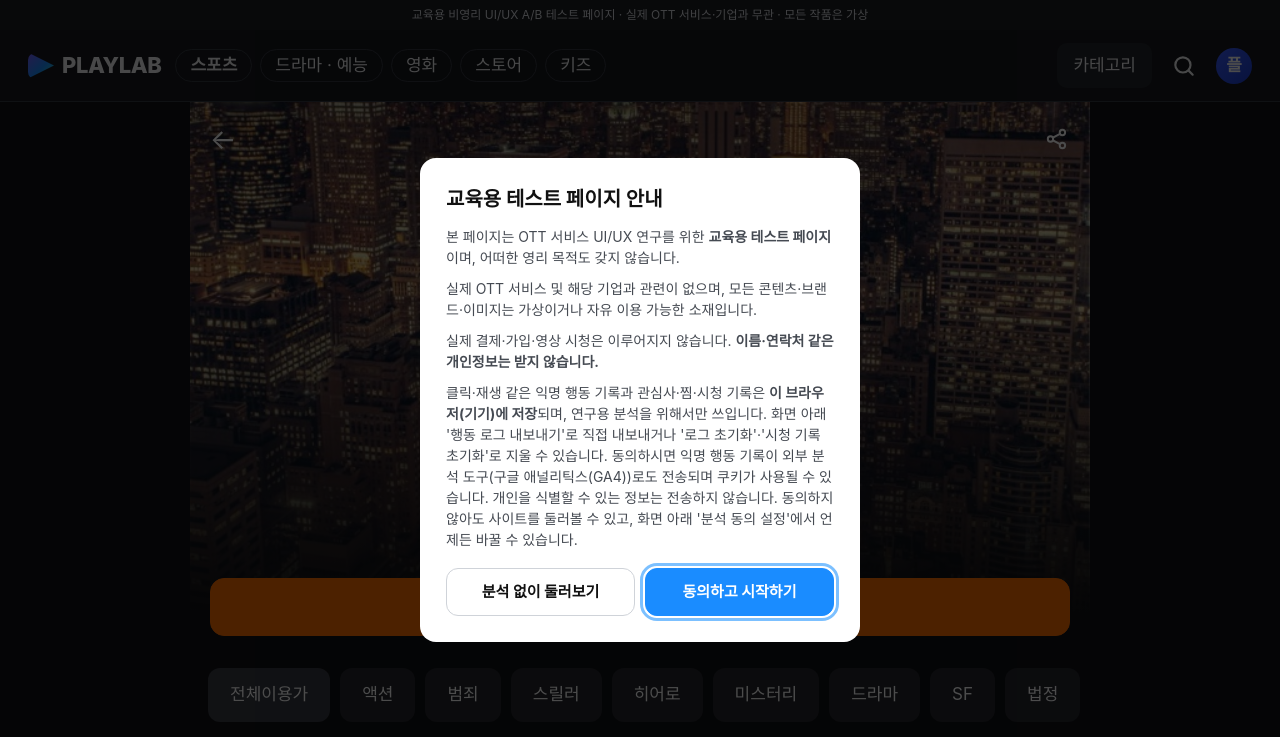
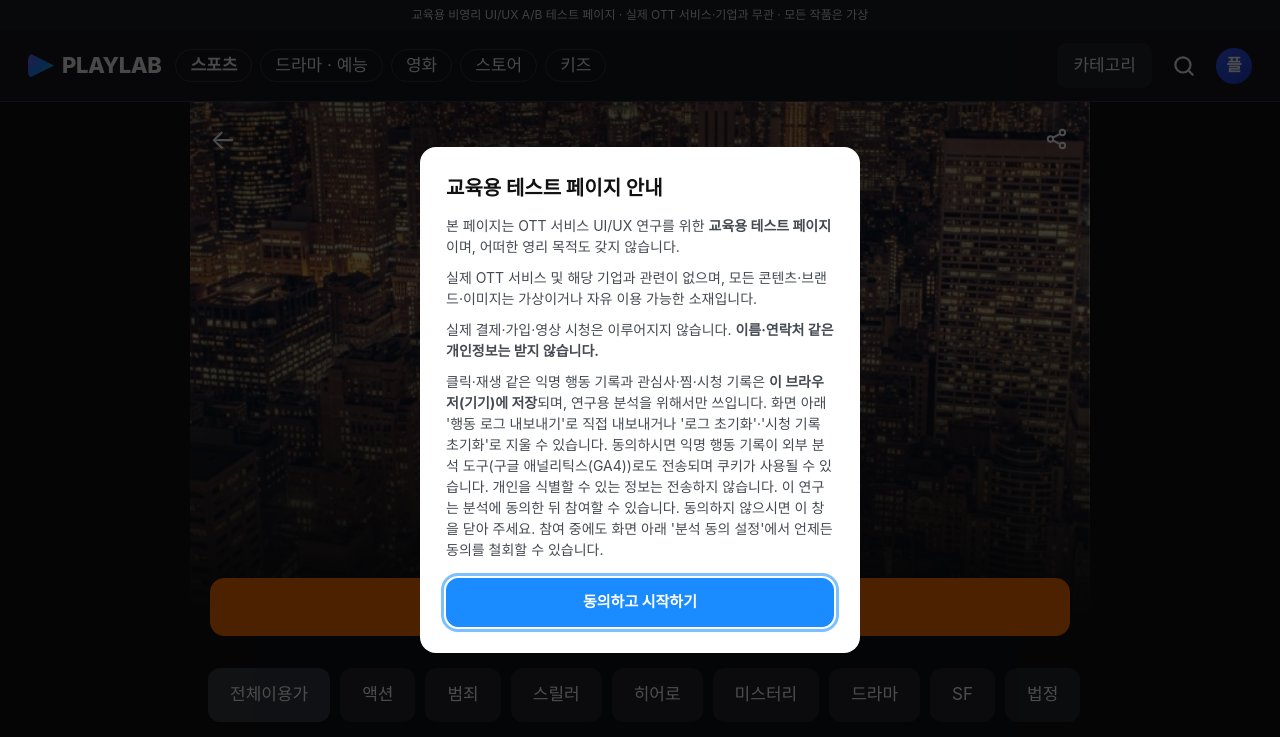
Before and after one commit to vvicto-coder/playlab-a, a plain HTML site: page brand.html in a window 1280 px wide. Shown: the top 737 px of the page. Drawn offline with Linux system fonts and the light colour scheme.

Commit message:
안내 창: 분석 동의 후 이용(분석 없이 둘러보기 제거)

```diff
--- a/brand.html
+++ b/brand.html
@@ -13,7 +13,7 @@
 <header class="gnb" id="gnb"></header>
 <div class="br-top" id="br-top"><a href="javascript:history.back()" class="bk" aria-label="뒤로">←</a><span class="wm" id="br-wm"></span><button class="sh" id="br-share2" aria-label="공유">⇪</button></div>
 <main id="app" class="br" aria-live="polite"></main>
-<script src="js/common.js?v=47"></script>
+<script src="js/common.js?v=48"></script>
 <script src="js/brand.js?v=3"></script>
 </body>
 </html>
--- a/js/common.js
+++ b/js/common.js
@@ -128,7 +128,7 @@
     f.querySelector("#clear-watch").addEventListener("click", (e) => { e.preventDefault(); LS.set("behav_A", { click: [], play: [] }); App.toast("시청 기록을 초기화했어요"); setTimeout(() => location.reload(), 600); });
     f.querySelector("#clear-log").addEventListener("click", (e) => { e.preventDefault(); Logger.clear(); App.toast("로그를 초기화했어요"); });
 
-    if (!LS.get("consent_A", false) || LS.get(CONSENT_GA, null) === null) App.showConsent(); else { App.initAnalytics(); App.showInterest(); }
+    if (!LS.get("consent_A", false) || LS.get(CONSENT_GA, null) !== true) App.showConsent();   // 분석 동의한 사람만 이용(예전에 거부한 사람도 다시 안내) else { App.initAnalytics(); App.showInterest(); }
   };
 
   /* ───── 구글 애널리틱스 4(GA4): 동의한 사람에게만 로드. 이름·연락처 등 개인정보는 보내지 않음 ───── */
@@ -168,12 +168,12 @@
       <p>본 페이지는 OTT 서비스 UI/UX 연구를 위한 <b>교육용 테스트 페이지</b>이며, 어떠한 영리 목적도 갖지 않습니다.</p>
       <p>실제 OTT 서비스 및 해당 기업과 관련이 없으며, 모든 콘텐츠·브랜드·이미지는 가상이거나 자유 이용 가능한 소재입니다.</p>
       <p>실제 결제·가입·영상 시청은 이루어지지 않습니다. <b>이름·연락처 같은 개인정보는 받지 않습니다.</b></p>
-      <p>클릭·재생 같은 익명 행동 기록과 관심사·찜·시청 기록은 <b>이 브라우저(기기)에 저장</b>되며, 연구용 분석을 위해서만 쓰입니다. 화면 아래 '행동 로그 내보내기'로 직접 내보내거나 '로그 초기화'·'시청 기록 초기화'로 지울 수 있습니다. ${(App.analyticsTools || []).length ? `동의하시면 익명 행동 기록이 외부 분석 도구(${App.analyticsTools.join("·")})로도 전송되며 쿠키가 사용될 수 있습니다. 개인을 식별할 수 있는 정보는 전송하지 않습니다. 동의하지 않아도 사이트를 둘러볼 수 있고, 화면 아래 '분석 동의 설정'에서 언제든 바꿀 수 있습니다.` : "구글 애널리틱스(GA4)·메타 픽셀 같은 외부 분석·광고 도구는 사용하지 않으며, 기록이 외부로 전송되지 않습니다."}</p>
-      <div class="modal-actions"><button class="btn" id="consent-no">분석 없이 둘러보기</button><button class="btn primary" id="consent-ok">동의하고 시작하기</button></div>
+      <p>클릭·재생 같은 익명 행동 기록과 관심사·찜·시청 기록은 <b>이 브라우저(기기)에 저장</b>되며, 연구용 분석을 위해서만 쓰입니다. 화면 아래 '행동 로그 내보내기'로 직접 내보내거나 '로그 초기화'·'시청 기록 초기화'로 지울 수 있습니다. ${(App.analyticsTools || []).length ? `동의하시면 익명 행동 기록이 외부 분석 도구(${App.analyticsTools.join("·")})로도 전송되며 쿠키가 사용될 수 있습니다. 개인을 식별할 수 있는 정보는 전송하지 않습니다. 이 연구는 분석에 동의한 뒤 참여할 수 있습니다. 동의하지 않으시면 이 창을 닫아 주세요. 참여 중에도 화면 아래 '분석 동의 설정'에서 언제든 동의를 철회할 수 있습니다.` : "구글 애널리틱스(GA4)·메타 픽셀 같은 외부 분석·광고 도구는 사용하지 않으며, 기록이 외부로 전송되지 않습니다."}</p>
+      <div class="modal-actions"><button class="btn primary" id="consent-ok">동의하고 시작하기</button></div>
     </div>`;
     document.body.appendChild(ov);
     document.body.classList.add("no-scroll");
-    const ok = ov.querySelector("#consent-ok"), no = ov.querySelector("#consent-no");
+    const ok = ov.querySelector("#consent-ok");
     ok.focus();
     const decide = (ga) => {
       LS.set("consent_A", true);
@@ -185,7 +185,6 @@
       App.showInterest();
     };
     ok.addEventListener("click", () => decide(true));
-    no.addEventListener("click", () => decide(false));
   };
 
   /* ───── 관심사 선택(1~3개, 건너뛰기 가능, 브라우저에만 저장) + 점수 — 홈 '회원님이 좋아할 만한 콘텐츠'용 ───── */
```
Also changed, not shown: categories.html (+1 -1 lines), category.html (+1 -1 lines), credits.html (+1 -1 lines), detail.html (+1 -1 lines), index.html (+1 -1 lines), kids.html (+1 -1 lines), league.html (+1 -1 lines), movies.html (+1 -1 lines), premium.html (+1 -1 lines), profile.html (+1 -1 lines), profiles.html (+1 -1 lines), search.html (+1 -1 lines), shorts.html (+1 -1 lines), sports-benefits.html (+1 -1 lines), 4 more files.
